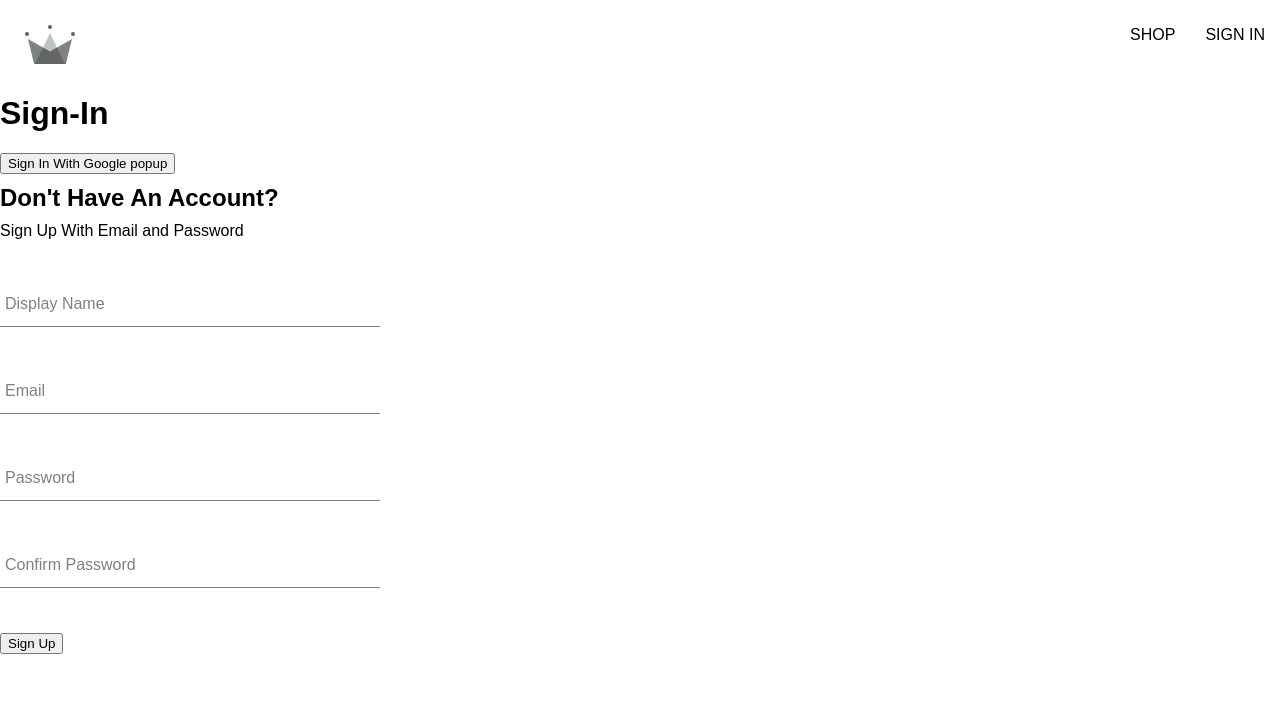
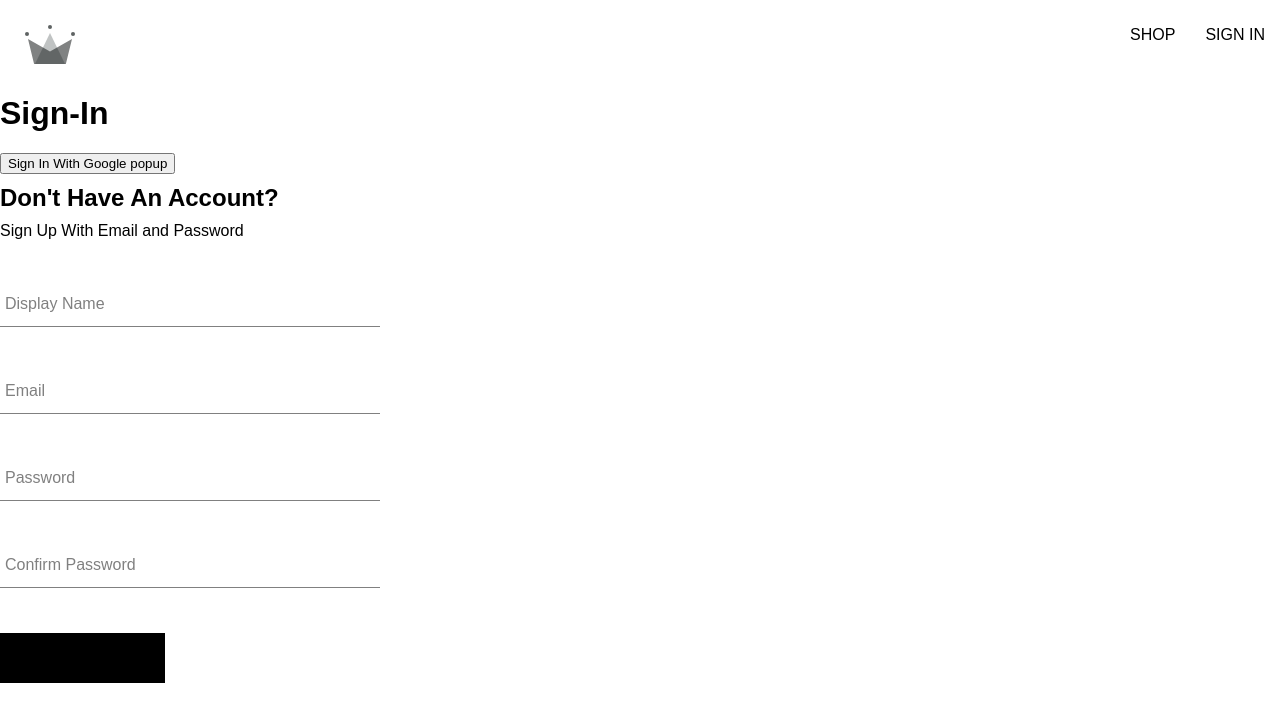
Before and after one commit to akrama23/e-comm-clothing, a React (Create React App) app in the folder elite-clothing/: page /sign-in in a window 1280 px wide. Shown: the top 722 px of the page. Built offline with nearby package versions, Linux system fonts and the light colour scheme; a web font is replaced by a local one.

Commit message:
finised styling button google and inverted

```diff
--- a/elite-clothing/src/components/sign-up-form/sign-up-form.component.jsx
+++ b/elite-clothing/src/components/sign-up-form/sign-up-form.component.jsx
@@ -96,7 +96,7 @@ const SignUpForm = () => {
           name="confirmPassword"
           value={confirmPassword}
         />
-        <button type="submit"> Sign Up</button>
+        <Button type="submit"> Sign Up</Button>
       </form>
     </div>
   );
```
